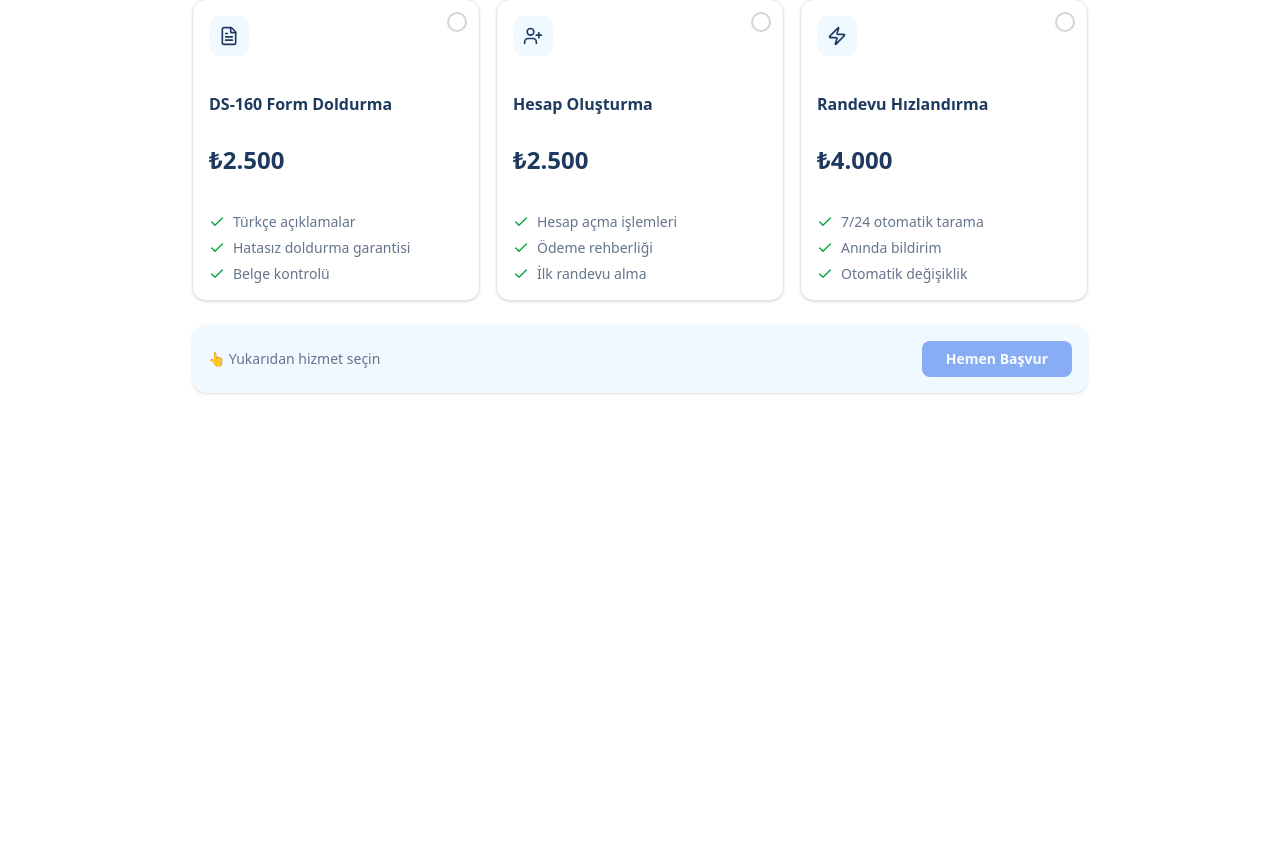
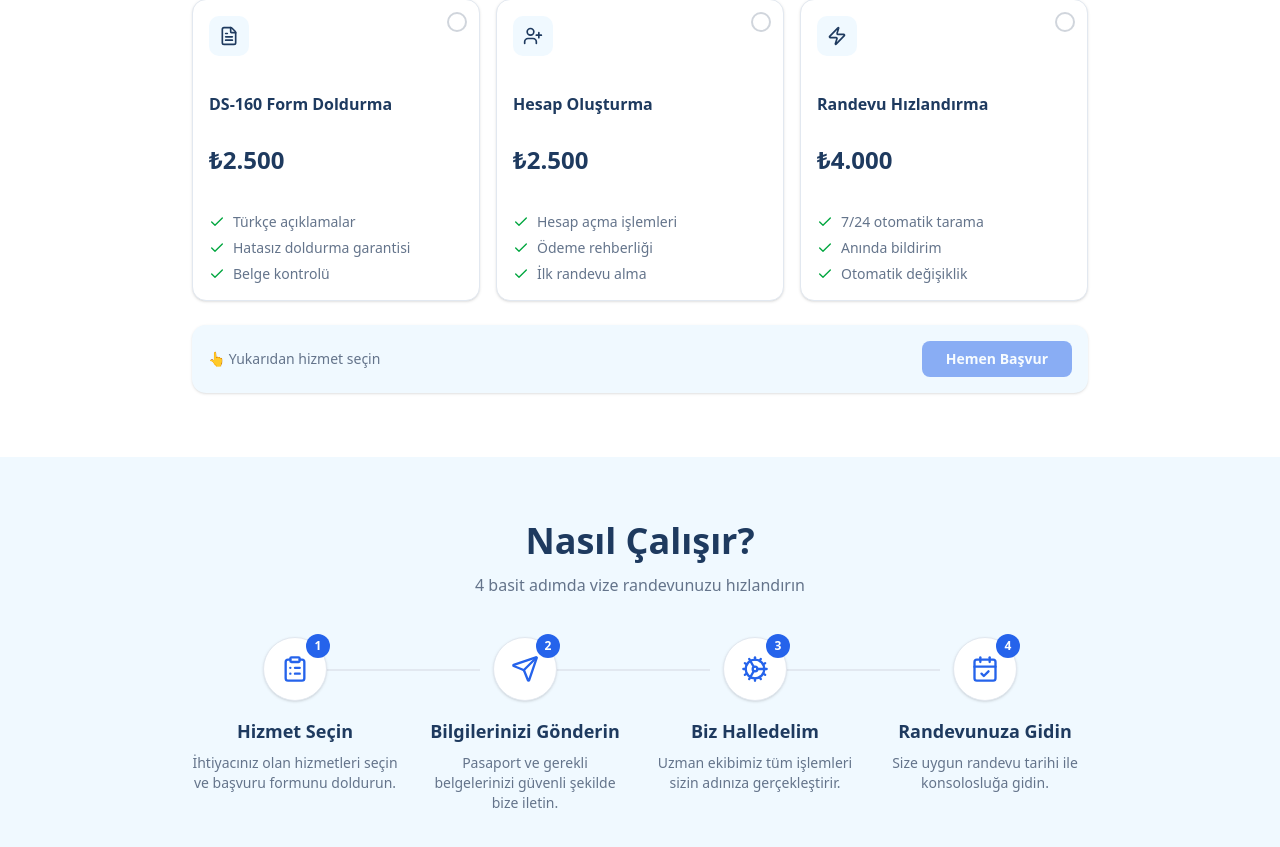
Before and after one commit to ihlamury/vizehizlandirma, a Next.js app: page / in a window 1280 px wide. Shown: the part 1572-2419 px from the top of the page. Before the commit the page ends 2029 px from the top, so only its background shows below. Built offline with nearby package versions, Linux system fonts and the light colour scheme.

Commit message:
Add How It Works section

```diff
--- a/src/app/page.tsx
+++ b/src/app/page.tsx
@@ -1,6 +1,7 @@
 import { Hero } from "@/components/hero";
 import { Problems } from "@/components/problems";
 import { Services } from "@/components/services";
+import { HowItWorks } from "@/components/how-it-works";
 
 export default function Home() {
   return (
@@ -8,6 +9,7 @@ export default function Home() {
       <Hero />
       <Problems />
       <Services />
+      <HowItWorks />
     </main>
   );
 }
--- /dev/null
+++ b/src/components/how-it-works.tsx
@@ -0,0 +1,77 @@
+import { ClipboardList, Send, Cog, CalendarCheck } from "lucide-react";
+
+const steps = [
+  {
+    icon: ClipboardList,
+    step: "1",
+    title: "Hizmet Seçin",
+    description: "İhtiyacınız olan hizmetleri seçin ve başvuru formunu doldurun.",
+  },
+  {
+    icon: Send,
+    step: "2",
+    title: "Bilgilerinizi Gönderin",
+    description: "Pasaport ve gerekli belgelerinizi güvenli şekilde bize iletin.",
+  },
+  {
+    icon: Cog,
+    step: "3",
+    title: "Biz Halledelim",
+    description: "Uzman ekibimiz tüm işlemleri sizin adınıza gerçekleştirir.",
+  },
+  {
+    icon: CalendarCheck,
+    step: "4",
+    title: "Randevunuza Gidin",
+    description: "Size uygun randevu tarihi ile konsolosluğa gidin.",
+  },
+];
+
+export function HowItWorks() {
+  return (
+    <section className="bg-secondary py-12 md:py-16">
+      <div className="container mx-auto px-4">
+        {/* Section Header */}
+        <div className="text-center mb-10">
+          <h2 className="text-3xl md:text-4xl font-bold text-primary mb-3">
+            Nasıl Çalışır?
+          </h2>
+          <p className="text-muted-foreground max-w-2xl mx-auto">
+            4 basit adımda vize randevunuzu hızlandırın
+          </p>
+        </div>
+
+        {/* Steps */}
+        <div className="max-w-4xl mx-auto">
+          <div className="grid md:grid-cols-4 gap-6">
+            {steps.map((step, index) => (
+              <div key={index} className="relative text-center">
+                {/* Connector Line - hidden on mobile, shown on desktop */}
+                {index < steps.length - 1 && (
+                  <div className="hidden md:block absolute top-8 left-[60%] w-[80%] h-[2px] bg-border" />
+                )}
+
+                {/* Icon Circle */}
+                <div className="relative inline-flex items-center justify-center w-16 h-16 bg-white rounded-full shadow-sm border border-border mb-4">
+                  <step.icon className="w-7 h-7 text-accent" />
+                  {/* Step Number */}
+                  <div className="absolute -top-1 -right-1 w-6 h-6 bg-accent text-white text-xs font-bold rounded-full flex items-center justify-center">
+                    {step.step}
+                  </div>
+                </div>
+
+                {/* Content */}
+                <h3 className="text-lg font-semibold text-primary mb-2">
+                  {step.title}
+                </h3>
+                <p className="text-sm text-muted-foreground">
+                  {step.description}
+                </p>
+              </div>
+            ))}
+          </div>
+        </div>
+      </div>
+    </section>
+  );
+}
```
